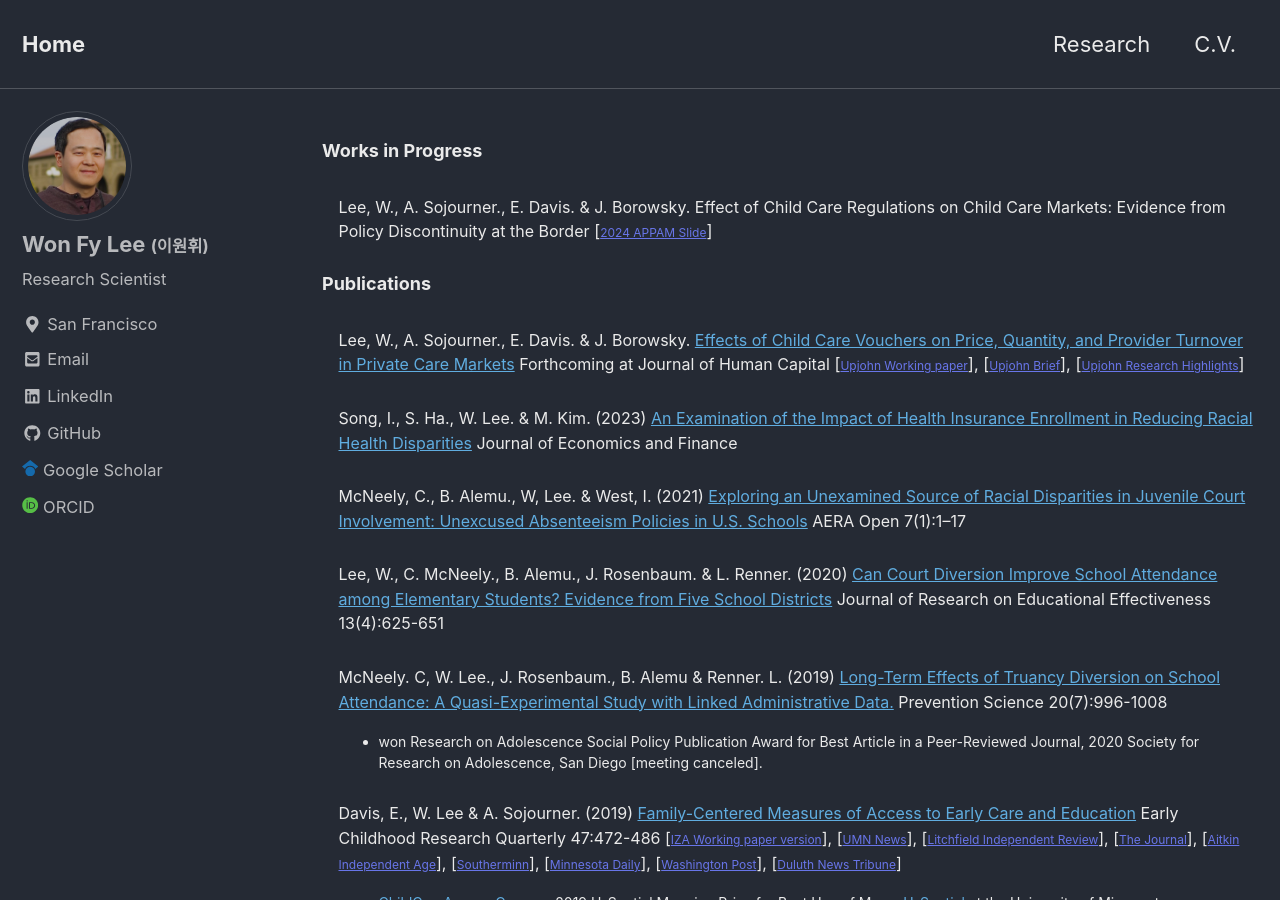
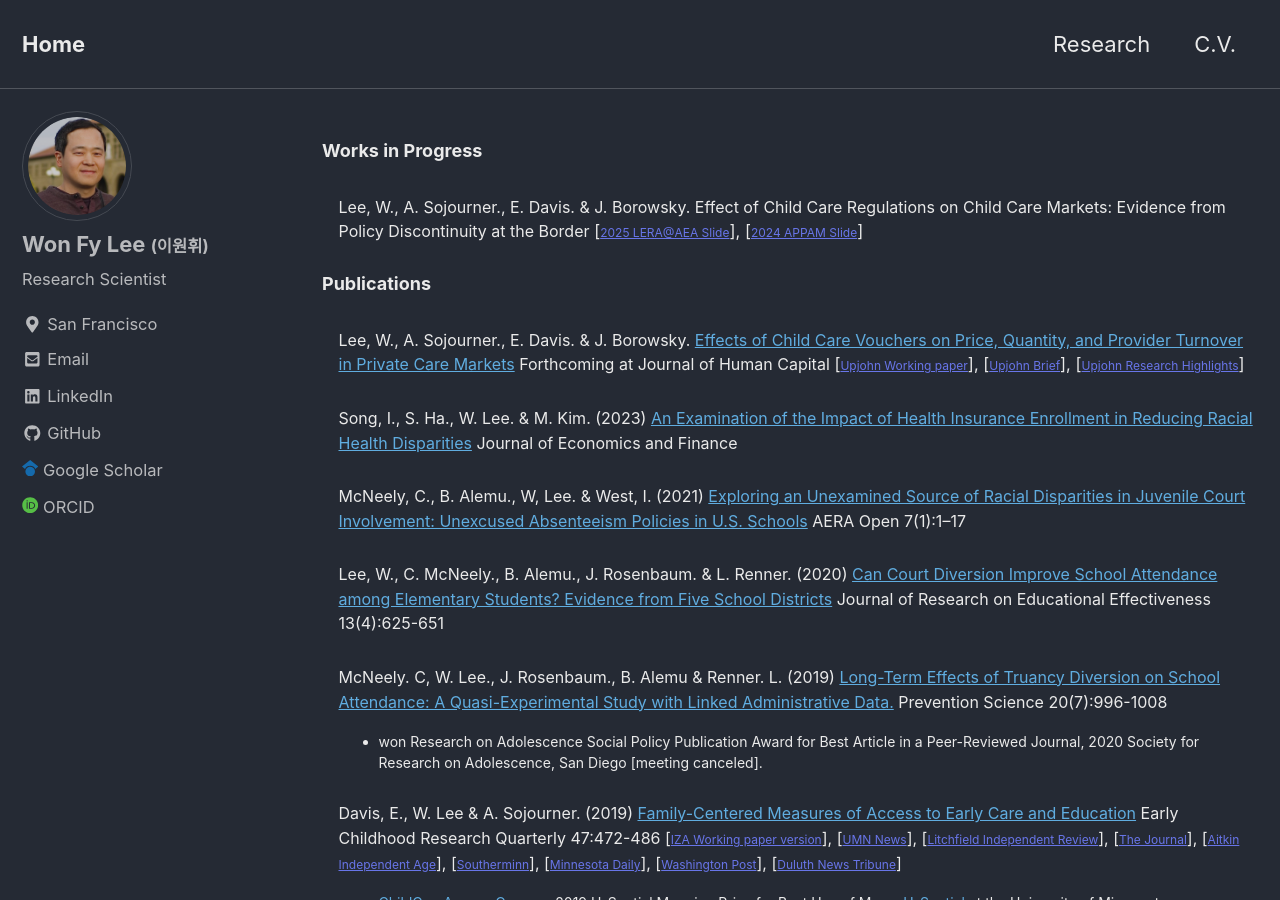
Before and after one commit to leex5089/leex5089.github.io, a Jekyll site: the page built from _pages/Research.md, in a window 1280 px wide and 900 px high. Built offline with Jekyll 4.4.1, drawn with Linux system fonts in a browser that asks for light colours; nearby versions of some CDN libraries.

Commit message:
add slide

```diff
--- a/_pages/Research.md
+++ b/_pages/Research.md
@@ -13,7 +13,7 @@ header:
 
   <p>
 
-  <dd><font size="3">Lee, W., A. Sojourner., E. Davis. & J. Borowsky. Effect of Child Care Regulations on Child Care Markets: Evidence from Policy Discontinuity at the Border</font> [<a href="https://leex5089.github.io/revealjs_slide/Stateborder_APPAM_slides_20241122"  target="_blank" style="font-size:12px; color:#6875e8">2024 APPAM Slide</a>]</dd>
+  <dd><font size="3">Lee, W., A. Sojourner., E. Davis. & J. Borowsky. Effect of Child Care Regulations on Child Care Markets: Evidence from Policy Discontinuity at the Border</font> [<a href="https://leex5089.github.io/revealjs_slide/Stateborder_LERA_slides_20250103.html"  target="_blank" style="font-size:12px; color:#6875e8">2025 LERA@AEA Slide</a>], [<a href="https://leex5089.github.io/revealjs_slide/Stateborder_APPAM_slides_20241122"  target="_blank" style="font-size:12px; color:#6875e8">2024 APPAM Slide</a>]</dd>
 
 <dl>
 	<dt><b><font size="4">Publications</font></b></dt>
```
